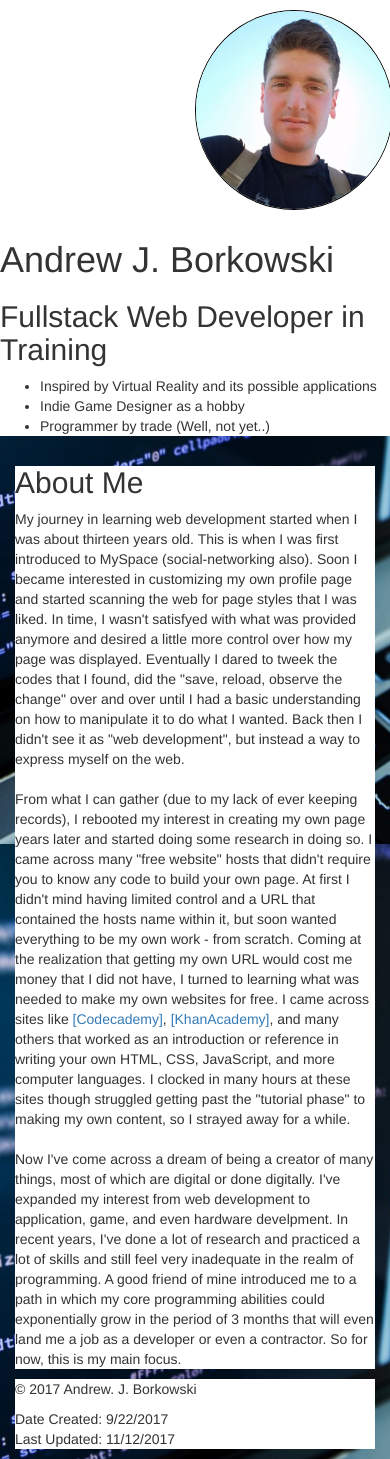
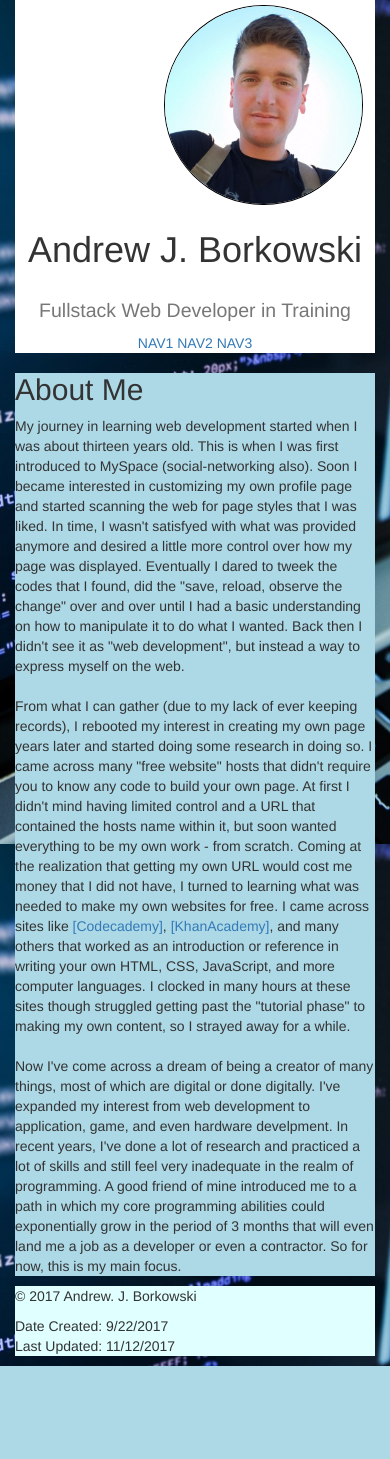
Before and after one commit to AnJoBo/AnJoBo, a PHP site: page / in a window 390 px wide; the page is wider, and only the part inside the window is pictured. After the commit the page ends 1366 px from the top of that part, so only its background shows below. Run offline with PHP 8.4, Linux system fonts and the light colour scheme; some libraries are stand-ins or nearby versions; some web fonts are replaced.

Commit message:
Continuing to add responsive design (bootstrap) v0.02

```diff
--- a/css/style.css
+++ b/css/style.css
@@ -1,8 +1,8 @@
-/* Need this?
+//Need this?
 * {
     box-sizing: border-box;
 }
-*/
+
 
 body {
     background: url(../images/background_img.jpg)no-repeat center center fixed;
@@ -14,16 +14,15 @@ header {
 }
 
 .my-picture {
-    height: 200px;
     border-radius: 100%;
     border: 1px black solid;
-    margin: 10px 50%;
+    margin: 5px 41.5%;
 }
 
 section {
-    background-color: white;
+    background-color: lightblue;
 }
 
 footer {
-    background-color: white;
+    background-color: lightcyan;
 }
--- a/index.html
+++ b/index.html
@@ -24,20 +24,21 @@
     <!-- [.container-fluid] class provides 'full width container' -->
         <!-- Experiment with these once Bootstrap is fully added -->
         <div class="container">
-            <div class="row">
+
             <header>
-                    <img class="my-picture" src="./images/me01.jpg"  alt="Andrew's dumb face" title="My dumb face. :)"/>
+                <img class="my-picture" src="./images/me01.jpg" height="200" alt="Andrew's dumb face" title="My dumb face. :)"/>
 
+                <div class="title text-center">
                     <h1>Andrew J. Borkowski</h1>
-                    <h2>Fullstack Web Developer in Training</h2>
+                    <h2><small>Fullstack Web Developer in Training</small></h2>
+                </div>
 
-                    <ul>
-                        <li>Inspired by Virtual Reality and its possible applications</li>
-                        <li>Indie Game Designer as a hobby</li>
-                        <li>Programmer by trade (Well, not yet..)</li>
-                    </ul>
+                <div class="nav text-center">
+                    <a href="#">NAV1</a>
+                    <a href="#">NAV2</a>
+                    <a href="#">NAV3</a>
+                </div>
             </header>
-            </div> <!-- End of 1st row -->
 
             <section>
                 <h2>About Me</h2>
@@ -58,5 +59,4 @@
         </div> <!-- Closes containing Bootstrap container -->
 
     </body>
-
 </html>
```
Lines whose indentation alone changed are shown as unchanged.
